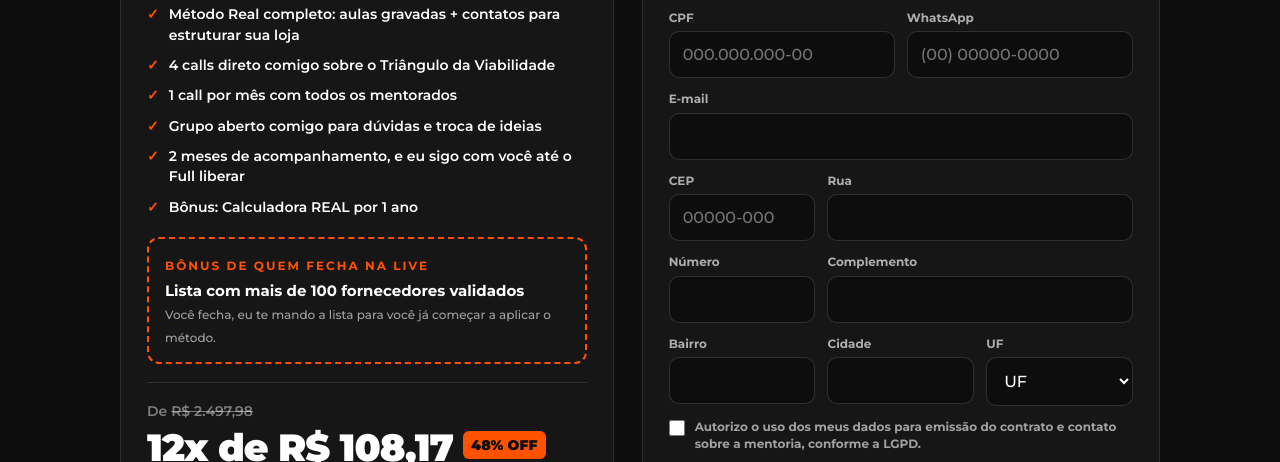
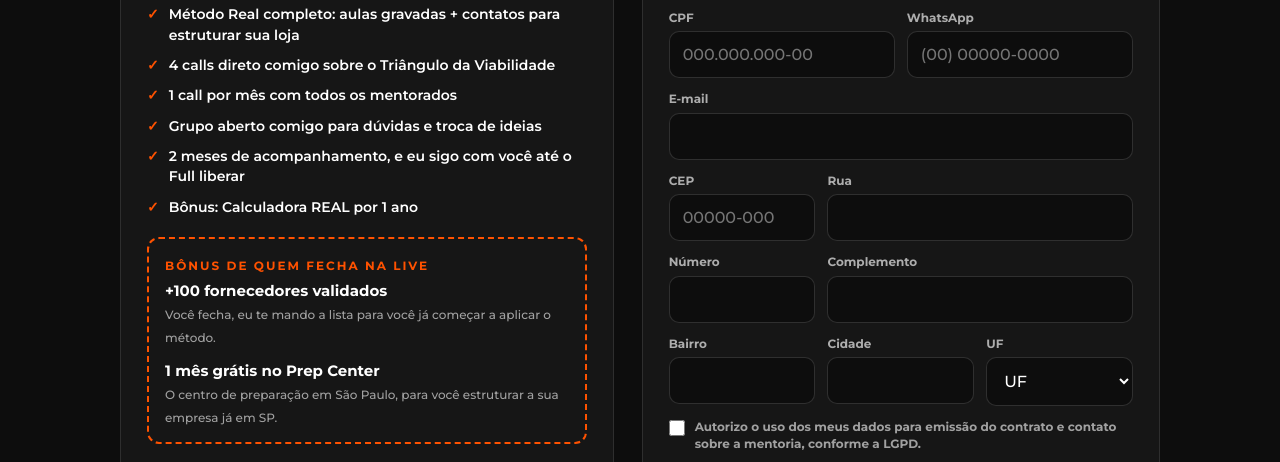
Before and after one commit to ollmestorerj/realecom-page, a plain HTML site: page acelerador/index.html in a window 1280 px wide. Shown: the part 292-754 px from the top of the page. Drawn offline with Linux system fonts and the light colour scheme.

Commit message:
Checkout: adiciona bônus de 1 mês grátis no Prep Center
Co-Authored-By: Claude Opus 5.5 <noreply@anthropic.com>
Claude-Session: https://claude.ai/code/session_01RgoGN92K7dTkkLVGT6Edkj

```diff
--- a/acelerador/index.html
+++ b/acelerador/index.html
@@ -93,8 +93,10 @@
     </ul>
     <div class="bonus">
       <b>BÔNUS DE QUEM FECHA NA LIVE</b>
-      <p>Lista com mais de 100 fornecedores validados</p>
+      <p>+100 fornecedores validados</p>
       <small>Você fecha, eu te mando a lista para você já começar a aplicar o método.</small>
+      <p style="margin-top:12px;">1 mês grátis no Prep Center</p>
+      <small>O centro de preparação em São Paulo, para você estruturar a sua empresa já em SP.</small>
     </div>
     <div class="price">
       <div class="de">De <s>R$ 2.497,98</s></div>
```
